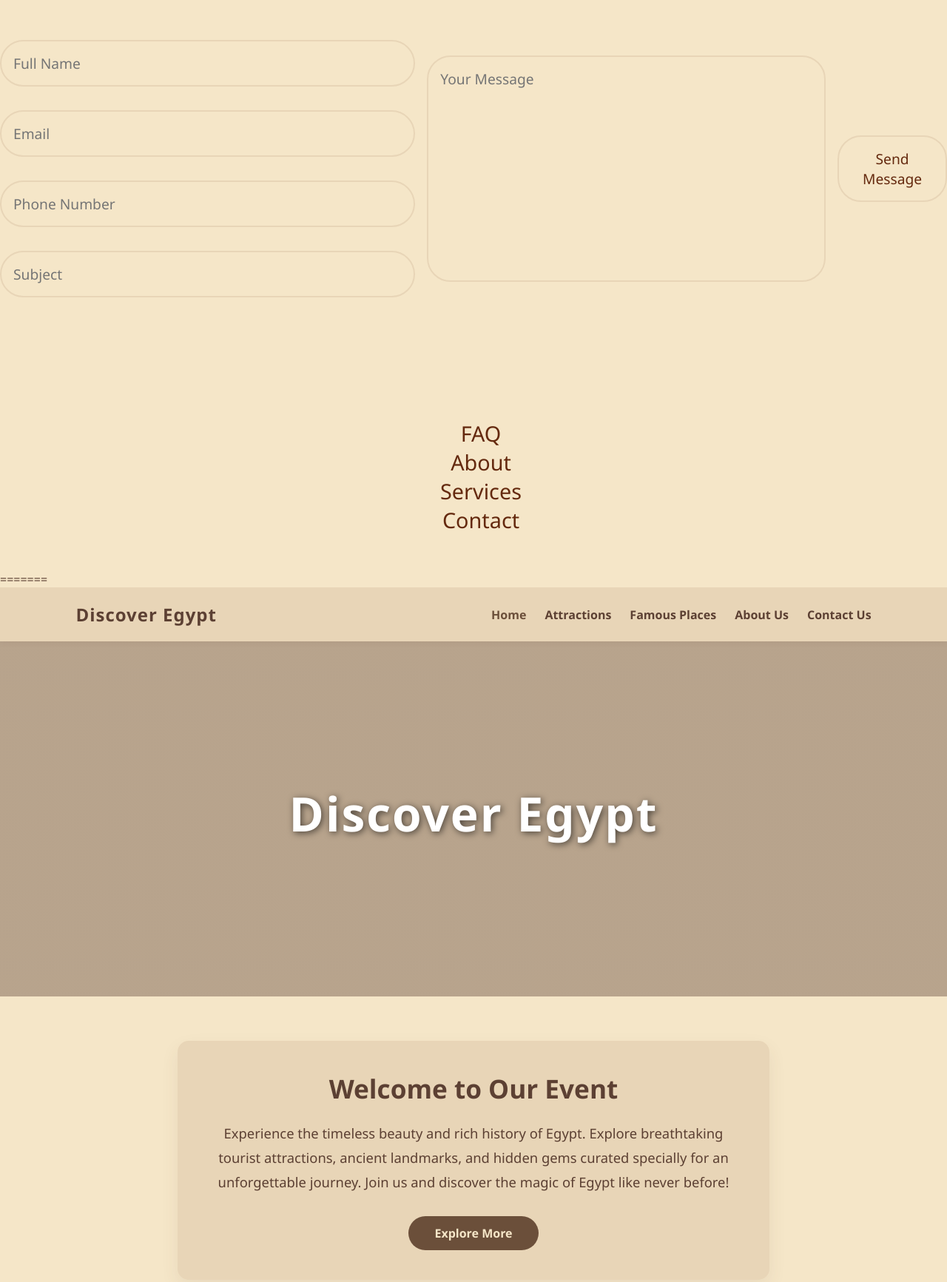
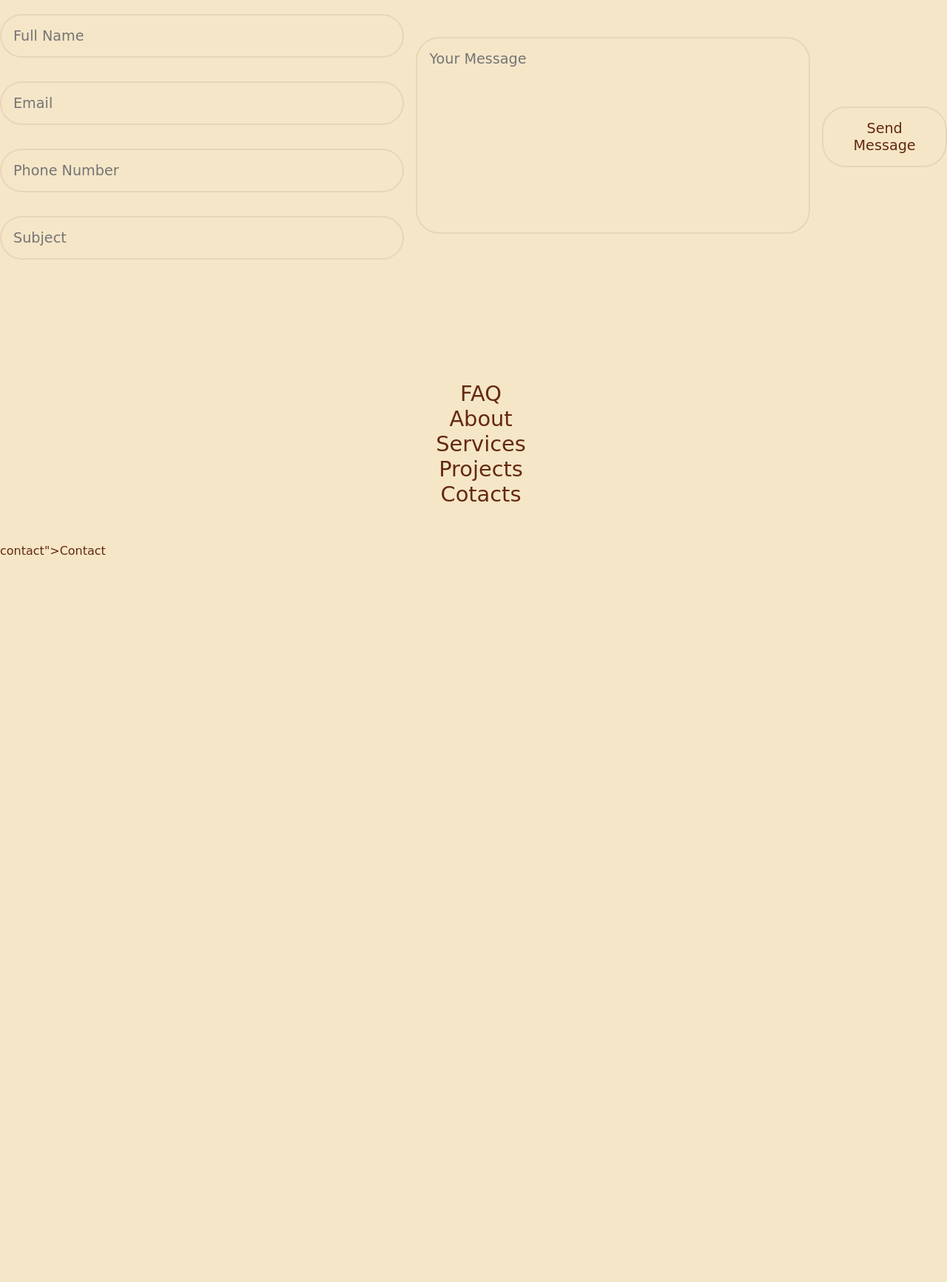
Before and after one commit to jassicaashraf6-max/website, a plain HTML site: page index.html in a window 1280 px wide. Shown: the part 231-1964 px from the top of the page at 74% size. After the commit the page ends 985 px from the top, so only its background shows below. Drawn offline with Linux system fonts and the light colour scheme.

Commit message:
Update contact section

```diff
--- a/index.html
+++ b/index.html
@@ -1,4 +1,3 @@
-<<<<<<< HEAD
 <!DOCTYPE html>
 <html lang="en">
 <head>
@@ -32,7 +31,7 @@
       </div>
 
     <div class="input-box">
-        <button type="text" class="btn">Send Message</button>
+        <button type="submit" class="btn">Send Message</button>
     </div>
     </form>
   </section>
@@ -41,12 +40,12 @@
   <footer class="footer">
     <div class="icons">
       <div class="social">
-        <a href="https://www.facebook.com/profile.php?id=100008210107430&locale=ar_AR" target="_blank"><i
+        <a href="#" target="_blank"><i
             class="fa-brands fa-facebook-f"></i></a>
-        <a href="https://www.linkedin.com/in/mahmoud-ayman55/" target="_blank"><i
+        <a href="#" target="_blank"><i
             class="fa-brands fa-linkedin-in"></i></a>
-        <a href="https://github.com/Mahmoud112003" target="_blank"><i class="fa-brands fa-github"></i></a>
-        <a href="https://www.instagram.com/mahmoud_ayman56/" target="_blank"><i class="fa-brands fa-instagram"></i></a>
+        <a href="#" target="_blank"><i class="fa-brands fa-github"></i></a>
+        <a href="#" target="_blank"><i class="fa-brands fa-instagram"></i></a>
       </div>
     </div>
     <ul class="list">
@@ -55,49 +54,14 @@
       </li>
       <li><a href="#about">About</a></li>
       <li><a href="#services">Services</a></li>
-      <li><a href="#contact">Contact</a></li>
+      <li><a href="#project">Projects</a></li>
+      <li><a href="#contact">Cotacts</a></li>
+    </ul>
+
+  </footer>
+</body>
+contact">Contact</a></li>
     </ul>
   </footer>
 </body>
-=======
-<!DOCTYPE html>
-<html lang="en" dir="ltr">
-<head>
-    <meta charset="UTF-8">
-    <meta name="viewport" content="width=device-width, initial-scale=1.0">
-    <title>Home | Discover Egypt</title>
-    <link rel="stylesheet" href="style.css">
-</head>
-<body>
-
-
-    <nav class="navbar">
-        <div class="logo">Discover Egypt</div>
-        <ul class="nav-links">
-            <li><a href="#" class="active">Home</a></li>
-            <li><a href="#">Attractions</a></li> <!-- Person 2 Section -->
-            <li><a href="#">Famous Places</a></li> <!-- Person 3 Section -->
-            <li><a href="#">About Us</a></li> <!-- Person 4 Section -->
-            <li><a href="#">Contact Us</a></li> <!-- Person 5 Section -->
-        </ul>
-    </nav>
-
-
-    <header class="hero-section">
-        <h1 class="event-title">Discover Egypt</h1>
-    </header>
-
-
-    <main>
-        <section class="welcome-section">
-            <h2 class="welcome-title">Welcome to Our Event</h2>
-            <p class="welcome-p">
-                Experience the timeless beauty and rich history of Egypt. Explore breathtaking tourist attractions, ancient landmarks, and hidden gems curated specially for an unforgettable journey. Join us and discover the magic of Egypt like never before!
-            </p>
-            <a href="#" class="cta-btn">Explore More</a>
-        </section>
-    </main>
-
-</body>
->>>>>>> bf3a9c81bbec0e3c7ce59d783f62718178143279
 </html>
```
